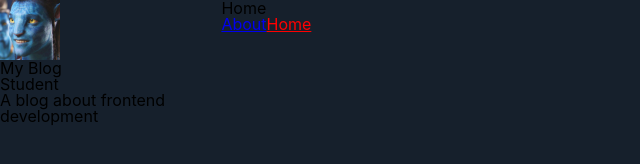
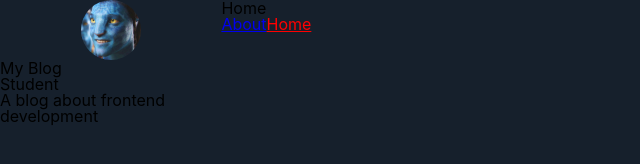
Before and after one commit to RenanArantes/my-blog, a Gatsby site: page / in a window 1280 px wide. Shown: the whole page, without its empty margins (0-640 px from the left). Built offline with nearby package versions, Linux system fonts and the light colour scheme; Gatsby itself is replaced by a stand-in of ours.

Commit message:
avatar styles - 5 layouts e styled components

```diff
--- a/src/components/Avatar/index.js
+++ b/src/components/Avatar/index.js
@@ -1,6 +1,7 @@
 import React from 'react'
 import { useStaticQuery, graphql } from 'gatsby'
-import Img from 'gatsby-image'
+
+import { AvatarWrapper } from './styles'
 
 const Avatar = () => {
   const { avatarImage } = useStaticQuery(
@@ -18,7 +19,7 @@ const Avatar = () => {
   )
 
   return(
-    <Img fluid={avatarImage.childImageSharp.fluid} style={{width: "60px"}}/>
+    <AvatarWrapper fluid={avatarImage.childImageSharp.fluid} style={{width: "60px"}}/>
   )
 
 }
--- /dev/null
+++ b/src/components/Avatar/styles.js
@@ -0,0 +1,9 @@
+import styled from 'styled-components'
+import Img from 'gatsby-image'
+
+export const AvatarWrapper = styled(Img)`
+  border-radius: 50%;
+  height: 3.75rem;
+  margin: auto;
+  width: 3.75rem;
+`
```
Also changed, not shown: 2 other files.
